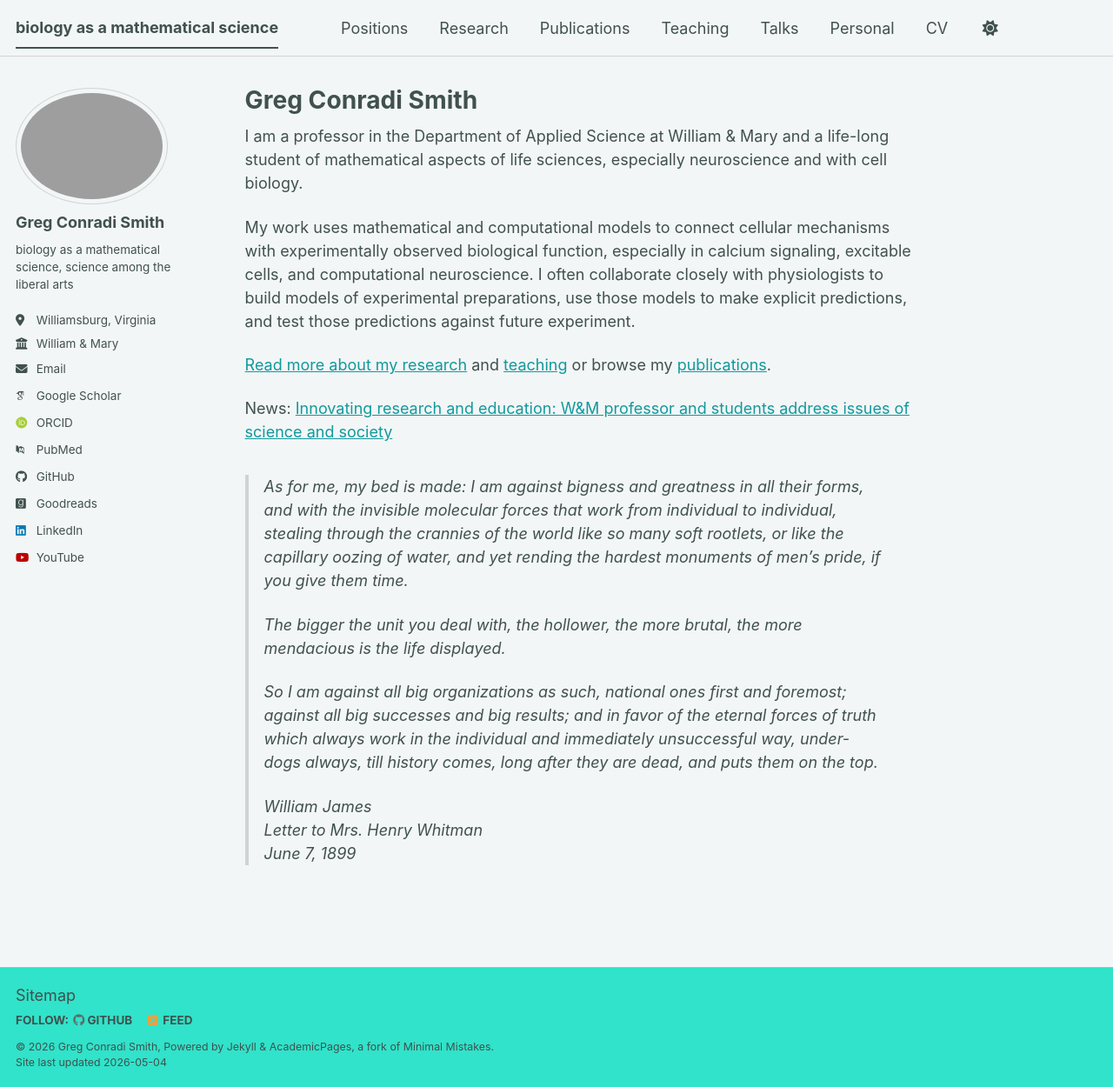
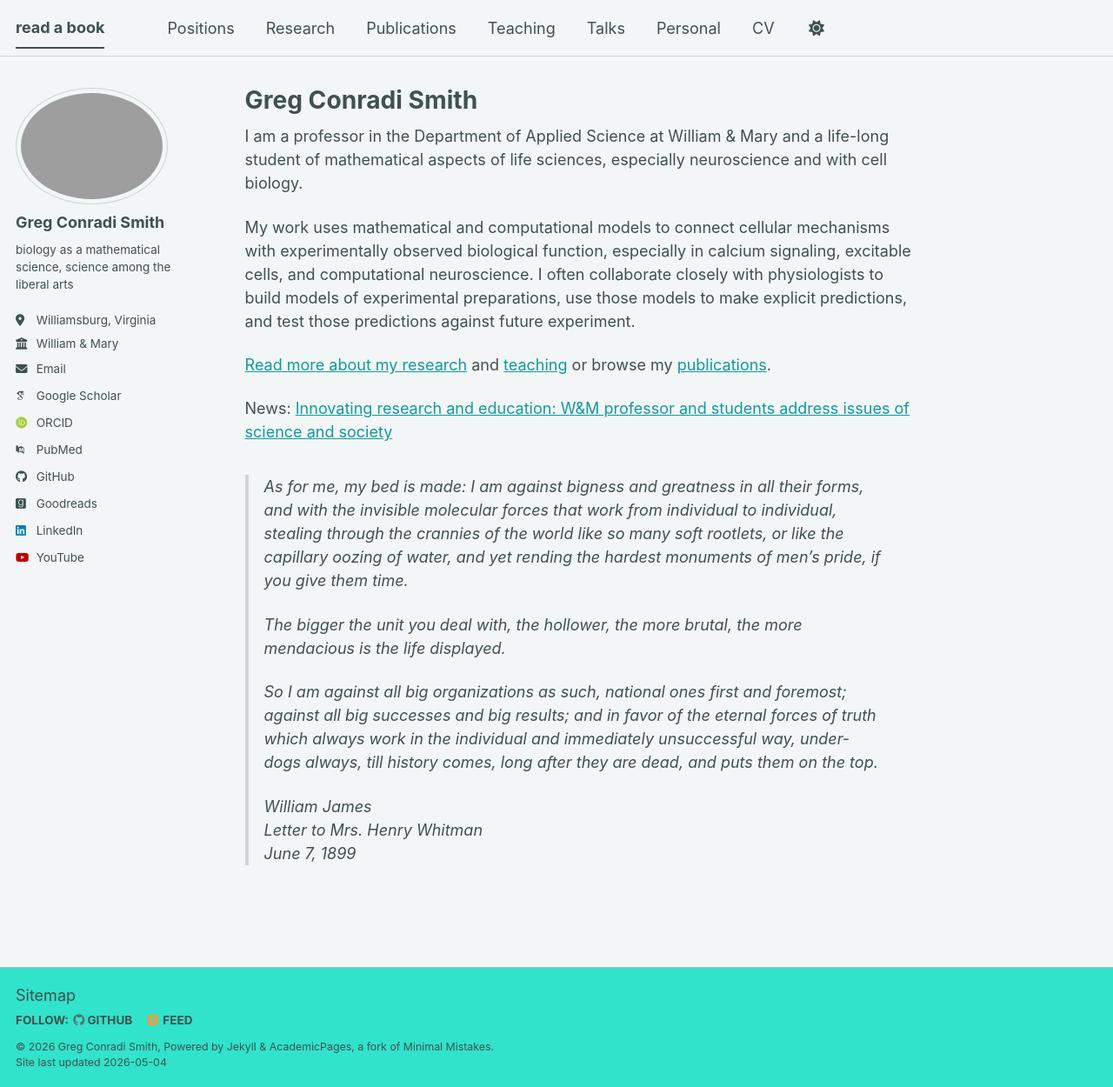
Before and after one commit to gregconradismith/gregconradismith.github.io, a Jekyll site: the page built from _pages/about.md, in a window 1280 px wide and 1250 px high. Shown: the whole window at 87% size. Built offline with Jekyll 4.4.1, drawn with Linux system fonts in a browser that asks for light colours; some web fonts are replaced; a script bundle is joined from its source files by our own code; library files that are not in the unit come from our copies.

Commit message:
Update site title in configuration file

```diff
--- a/_config.yml
+++ b/_config.yml
@@ -9,7 +9,7 @@
 # Basic Site Settings
 locale                   : "en-US"
 site_theme               : "mint" # The available themes options are "default", "air", "sunrise", "mint", "dirt" and "contrast"
-title                    : "biology as a mathematical science"
+title                    : "read a book"
 title_separator          : "-"
 name                     : &name "Greg Conradi Smith"
 description              : &description "Greg Conradi Smith's academic portfolio"   # Update this with a general description of your site, this is the default if not overridden by a page
```
